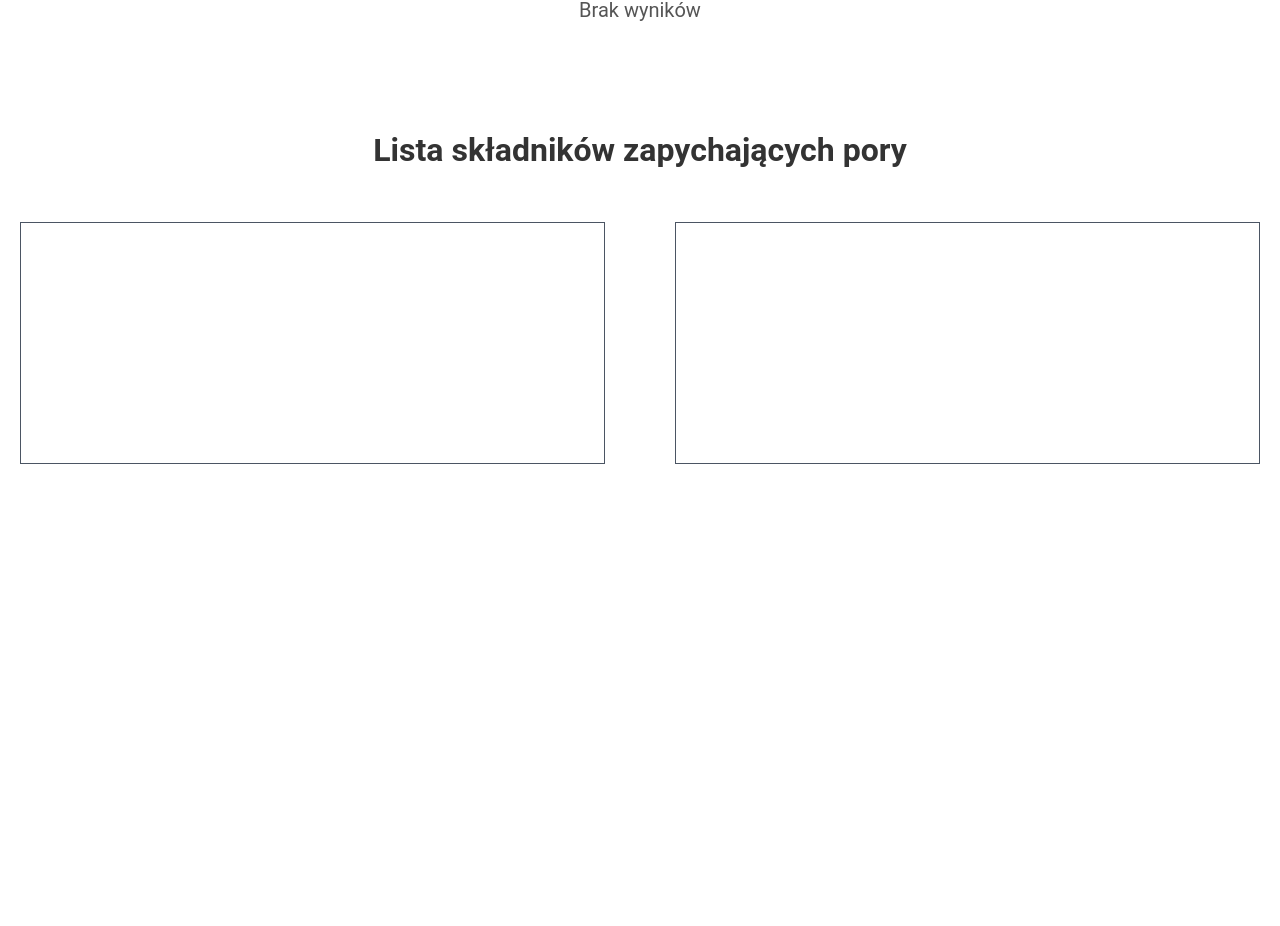
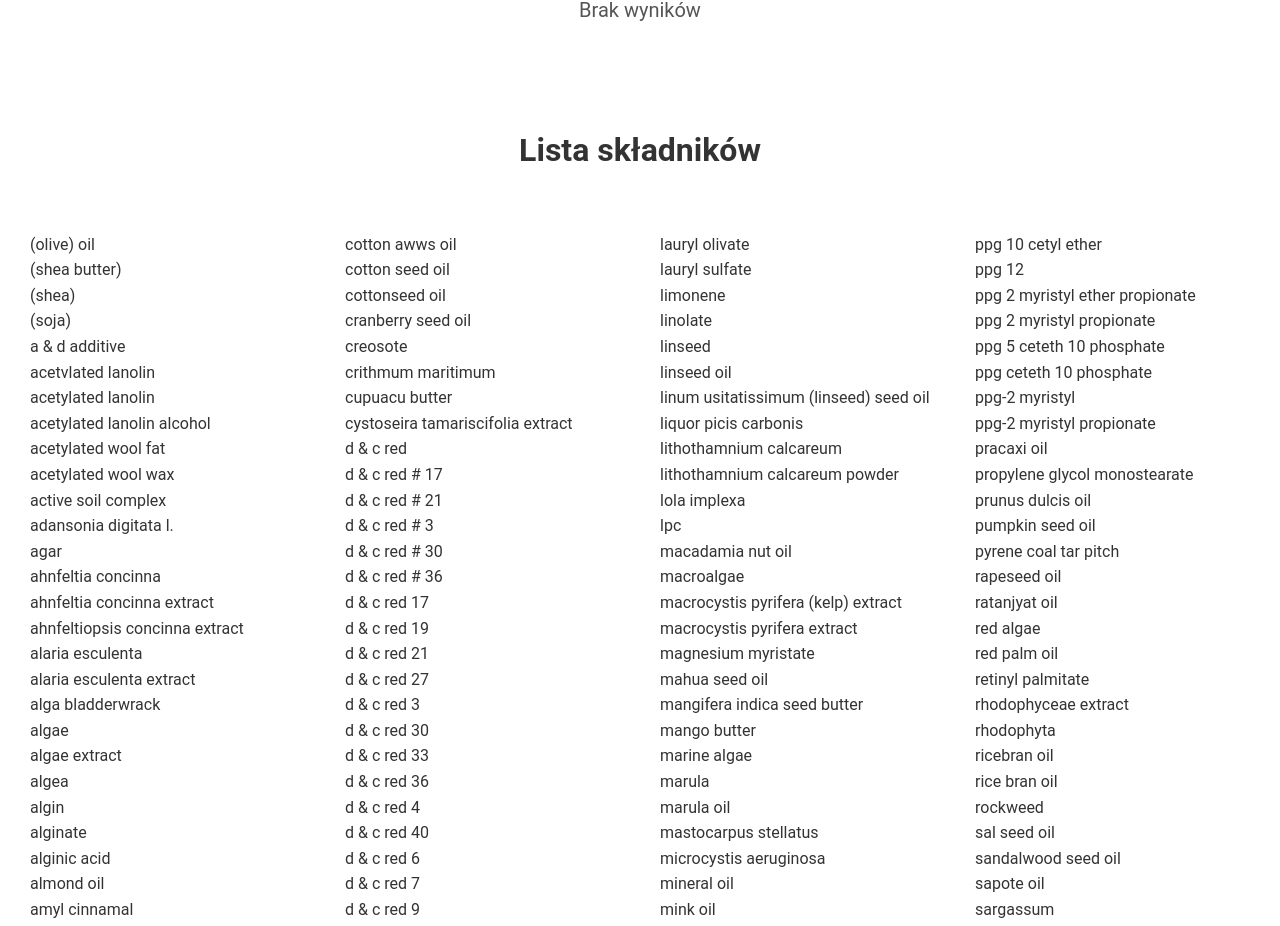
Before and after one commit to GrzeCHu-a11y/comedogenicity-checker, a React (Vite) app: page / in a window 1280 px wide. Shown: the part 960-1886 px from the top of the page. Before the commit the page ends 1424 px from the top, so only its background shows below. Built offline with nearby package versions, Linux system fonts and the light colour scheme.

Commit message:
feat: created system for spliting ingridients into 4 columns

```diff
--- a/src/components/sections/IngredientsListSection.jsx
+++ b/src/components/sections/IngredientsListSection.jsx
@@ -1,13 +1,35 @@
 import SectionHeader from "../sectionHeader/SectionHeader"
+import IngredientsData from "../../ingredients.json";
 import styles from "./IngredientsListSection.module.css";
+
 const IngredientsListSection = () => {
+    const ingredients = IngredientsData.ingredients
+
+    const splitIntoFour = (array) => {
+        const quarter = Math.ceil(array.length / 4);
+
+        const part1 = array.slice(0, quarter);
+        const part2 = array.slice(quarter, quarter * 2);
+        const part3 = array.slice(quarter * 2, quarter * 3);
+        const part4 = array.slice(quarter * 3);
+
+        return [part1, part2, part3, part4];
+    };
+
+    const columns = splitIntoFour(ingredients)
+
     return (
         <>
             <section>
-                <SectionHeader title="Lista składników zapychających pory" />
+                <SectionHeader title={"Lista składników"} />
                 <div className={styles.wrapper}>
-                    <div className={styles.list}></div>
-                    <div className={styles.list}></div>
+                    {columns.map((column, index) => (
+                        <ul key={index} className={styles.column}>
+                            {column.map((ingredient, i) => (
+                                <li key={i}>{ingredient}</li>
+                            ))}
+                        </ul>
+                    ))}
                 </div>
             </section>
         </>
--- a/src/components/sections/IngredientsListSection.module.css
+++ b/src/components/sections/IngredientsListSection.module.css
@@ -1,19 +1,22 @@
 .wrapper {
     display: flex;
-    flex-direction: row;
-    flex-wrap: wrap;
-    gap: 70px;
-
+    justify-content: center;
+    gap: 20px;
 }
 
-.list {
-    flex-grow: 1;
-    height: 30vh;
-    border: 1px solid #4B5563;
+.column {
+    width: 23%;
+    padding: 10px;
+    border-radius: 5px;
 }
 
-@media (max-width: 480px) {
-    .list {
-        width: 100%;
+@media (max-width: 768px) {
+    .wrapper {
+        flex-direction: column;
+        align-items: center;
+    }
+
+    .column {
+        max-width: 100%;
     }
 }
```
